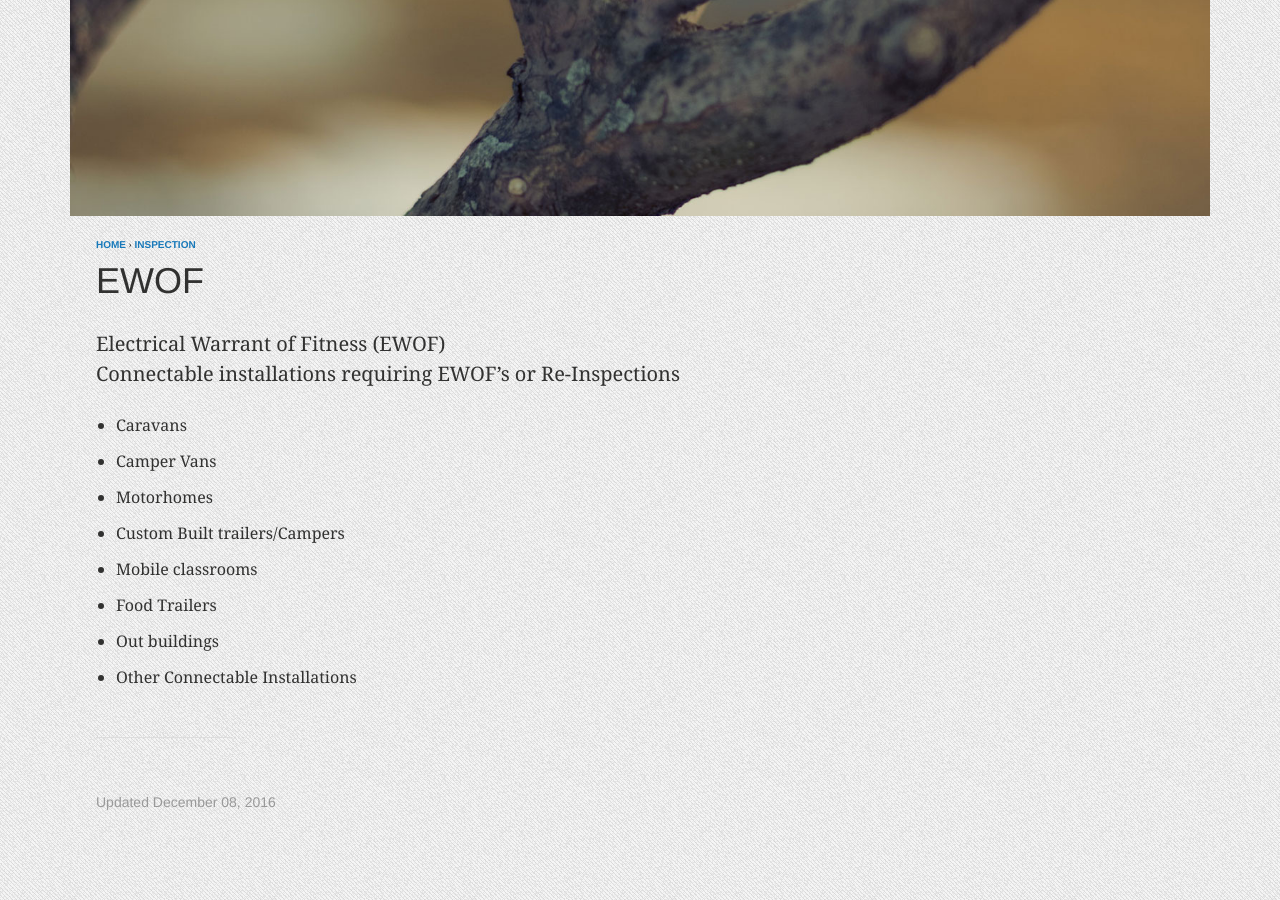
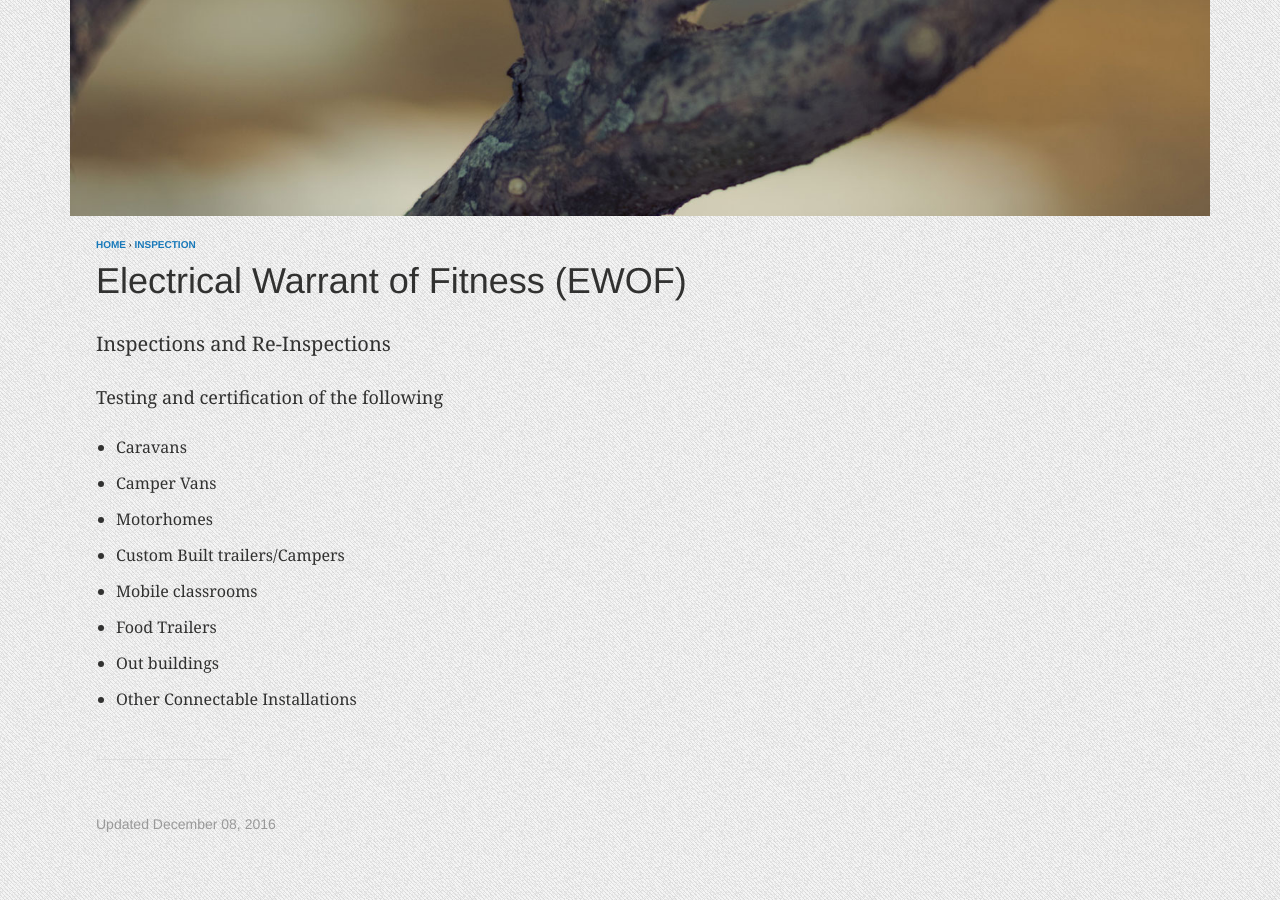
Before and after one commit to DarrenHobern/limerice, a Jekyll site: the page built from _posts/inspection/2016-11-09-electronicwof.md, in a window 1280 px wide and 900 px high, scrolled down 466 px. Built offline with Jekyll 4.4.1, drawn with Linux system fonts in a browser that asks for light colours.

Commit message:
Format and content layout changes

```diff
--- a/_posts/inspection/2016-11-09-electronicwof.md
+++ b/_posts/inspection/2016-11-09-electronicwof.md
@@ -1,6 +1,6 @@
 ---
 layout: service
-title: "EWOF"
+title: "Electrical Warrant of Fitness (EWOF)"
 categories: inspection
 modified: 2016-12-08T16:28:11-13:00
 comments: false
@@ -10,9 +10,10 @@ image:
   feature:  branch-1600x800.jpg
   teaser:   branch-400x250.jpg
 ---
-Electrical Warrant of Fitness (EWOF)
-Connectable installations requiring EWOF’s or Re-Inspections
 
+Inspections and Re-Inspections
+
+ Testing and certification of the following
  - Caravans
  - Camper Vans
  - Motorhomes
```
